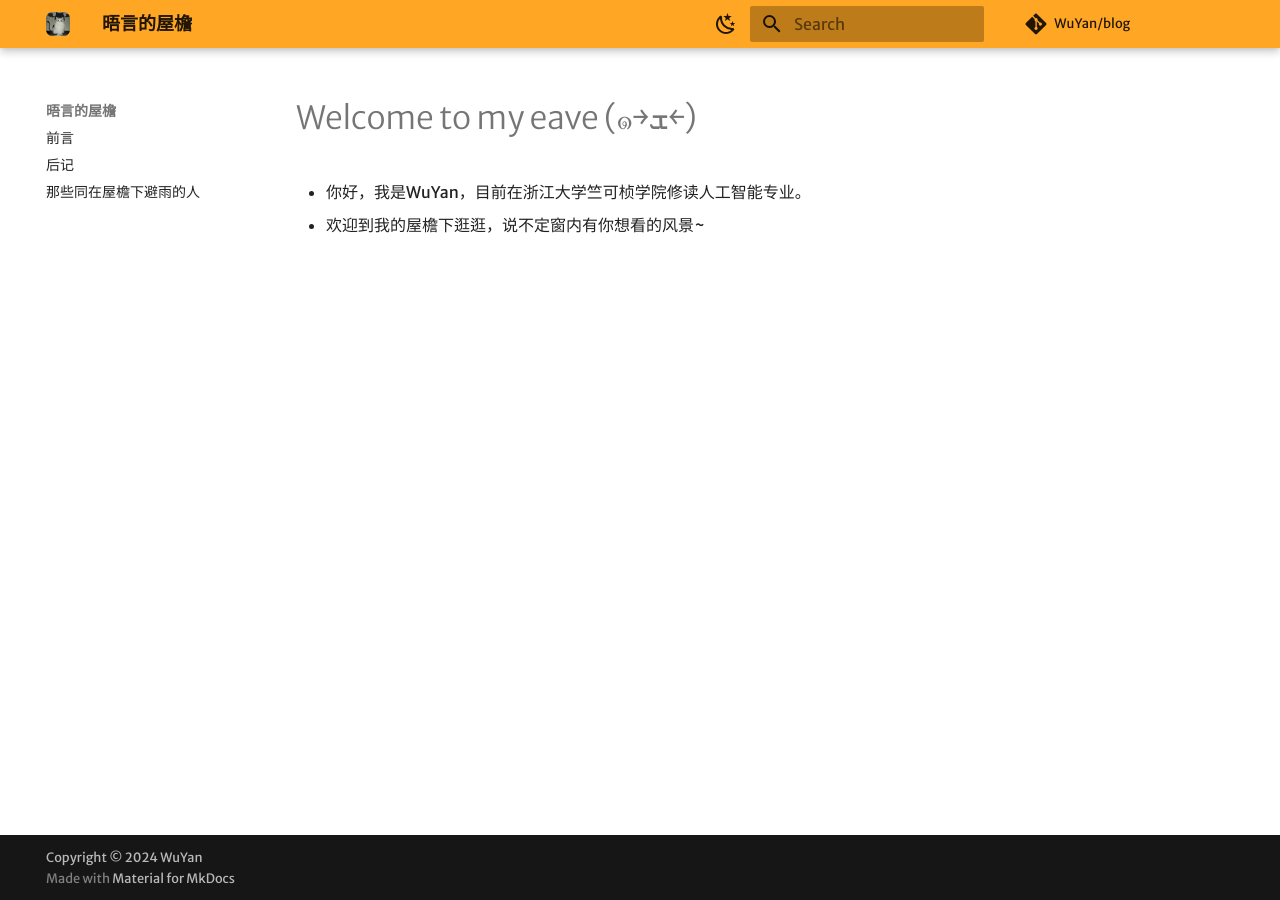
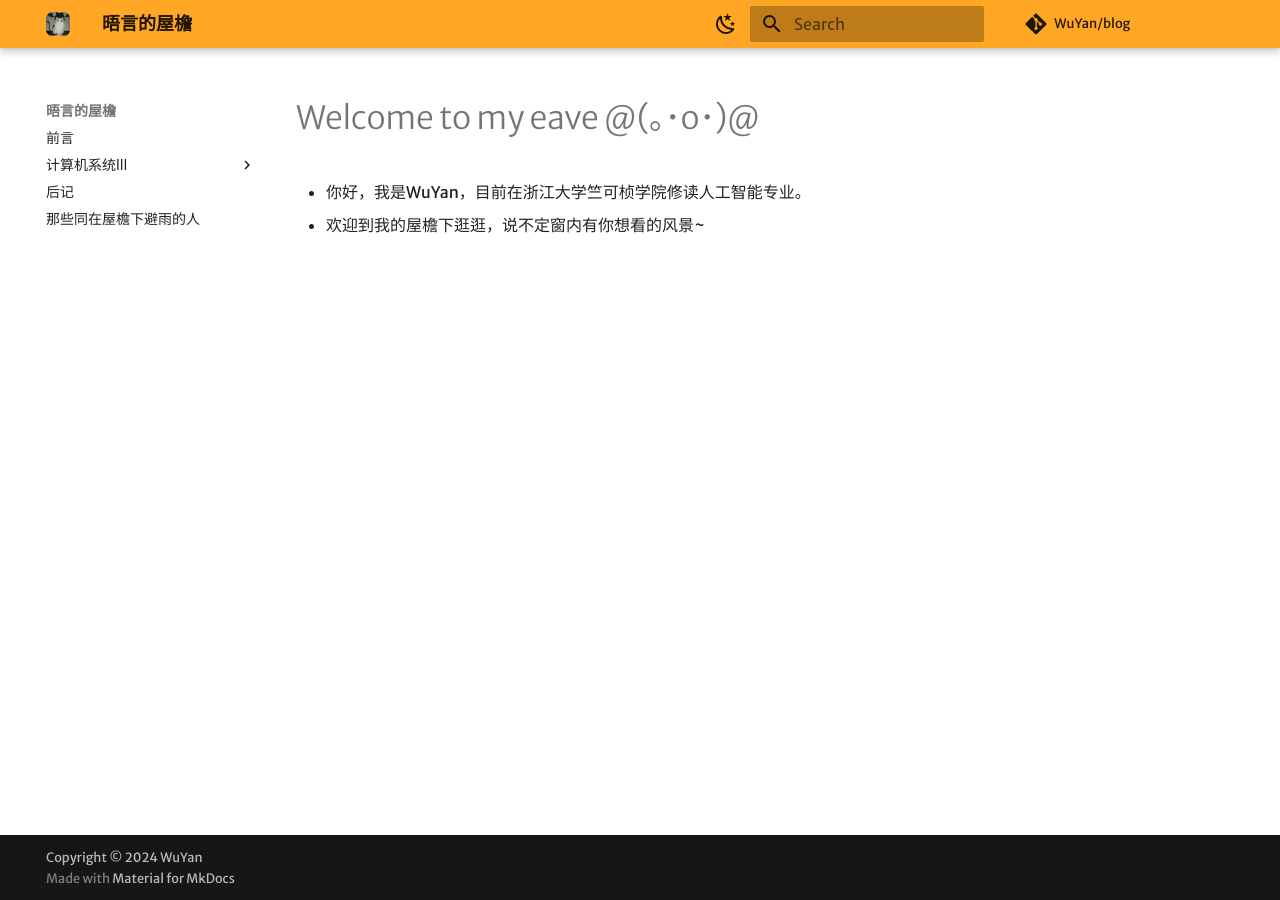
Before and after one commit to wuyan1345/notebook, an MkDocs documentation site: the page built from docs/index.md, in a window 1280 px wide. Built offline with MkDocs 1.6.1 and Material for MkDocs 9.7.7, drawn with Linux system fonts in a browser that asks for light colours; some web fonts are replaced; comment, search, counter and statistics services are not loaded.

Commit message:
Add notes

```diff
--- a/docs/index.md
+++ b/docs/index.md
@@ -1,4 +1,4 @@
-# Welcome to my eave   (๑￫ܫ￩)
+# Welcome to my eave   @(｡･o･)@
 
 - 你好，我是WuYan，目前在浙江大学竺可桢学院修读人工智能专业。
 - 欢迎到我的屋檐下逛逛，说不定窗内有你想看的风景~
--- a/mkdocs.yml
+++ b/mkdocs.yml
@@ -5,6 +5,9 @@
 edit_uri: tree/master/docs
 nav:
   - 前言: preface.md
+  - 计算机系统Ⅲ:
+    - 计算机系统Ⅲ/index.md
+    - Page1: 计算机系统Ⅲ/class1.md
   - 后记: postscript.md
   - 那些同在屋檐下避雨的人: friends.md
 theme:
```
Also changed, not shown: docs/计算机系统Ⅲ/class1.md (added, +1 -0 lines), docs/计算机系统Ⅲ/index.md (added, +1 -0 lines).
